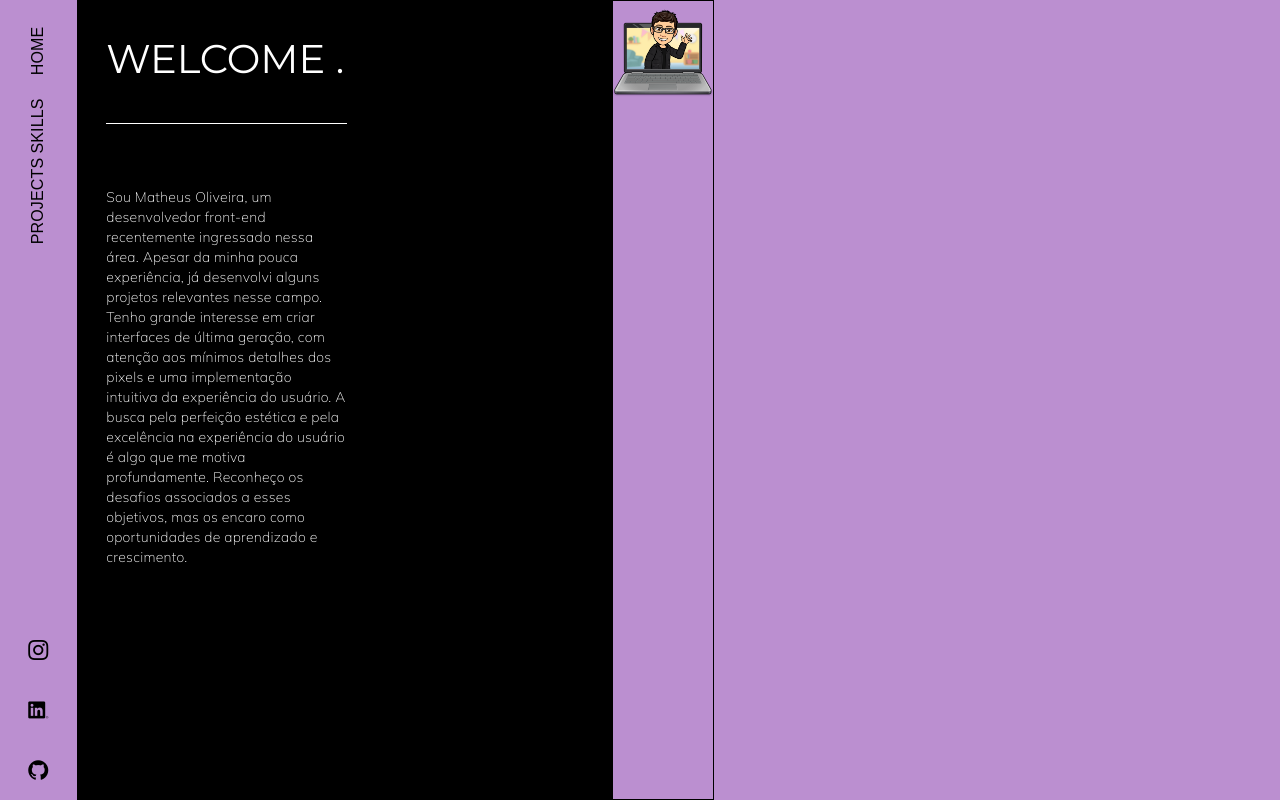
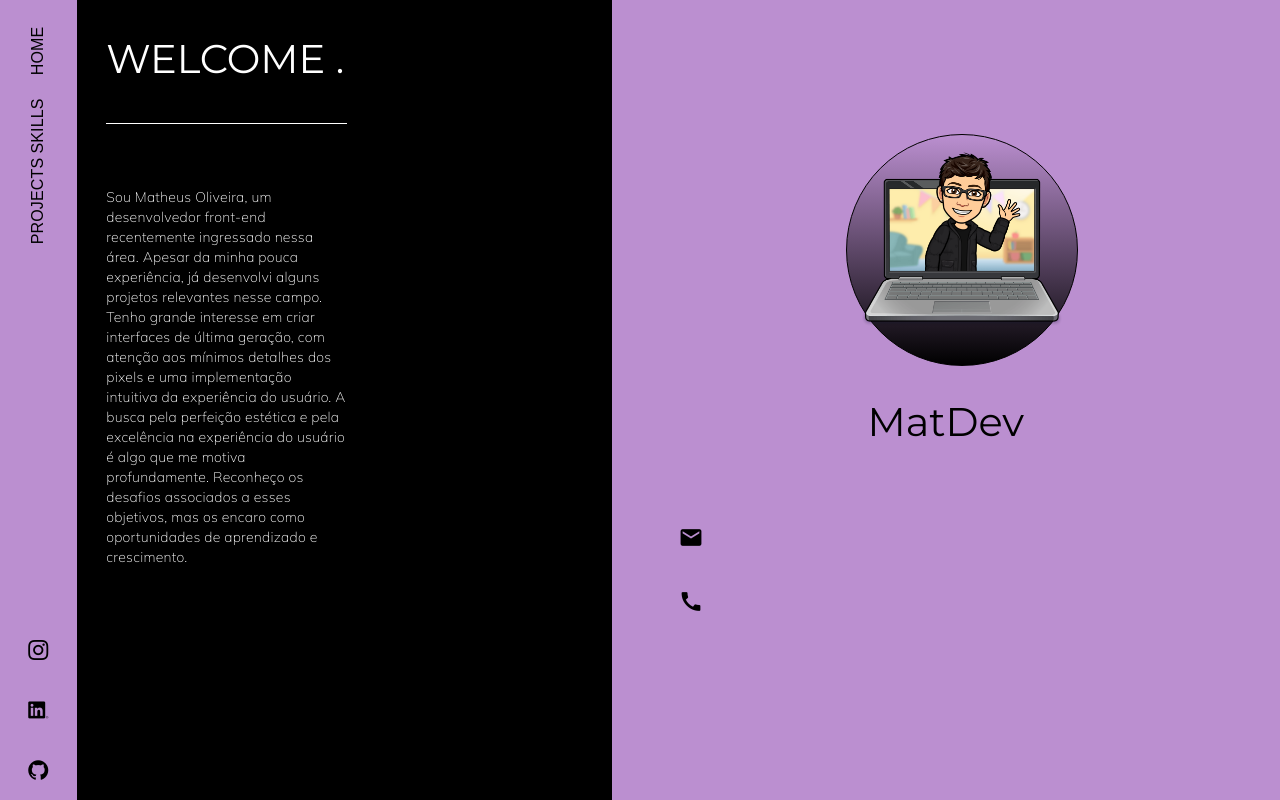
Before and after one commit to Mat2810/Portifolio, an Angular app: page / in a window 1280 px wide. Built offline with nearby package versions, Linux system fonts and the light colour scheme; a web font is replaced by a local one.

Commit message:
Starting Skills

```diff
--- a/src/app/app.component.css
+++ b/src/app/app.component.css
@@ -76,13 +76,21 @@ h3 {
 .bitEmoji {
   display: flex;
   justify-content: center;
+  width: 230px;
+  height: 230px;
   border: 1px solid black;
+  margin-top: 20%;
+  margin-left: 35%;
+  border-radius: 650px;
+  background: linear-gradient(rgb(73.33%, 56.08%, 81.57%), black);
 }
+
 
 .emojiContainer {
   display: flex;
   height: 100%;
   width: 100%;
+  flex-direction: column;
 }
 
 .container {
@@ -124,3 +132,63 @@ p {
   font-weight: 200;
   font-style: normal;
 }
+
+.MatDev {
+  display: flex;
+  font-family: "Montserrat", sans-serif;
+  font-optical-sizing: auto;
+  font-weight: 400;
+  font-style: normal;
+  font-size: 40px;
+  margin: 0;
+  padding: 0;
+  padding-top: 6%;
+  justify-content: center;
+}
+
+.underContainer {
+  display: flex;
+  flex-direction: column;
+  padding: 0;
+  margin: 0;
+  padding-top: 10%;
+}
+
+.underIcons {
+  display: flex;
+  font-size: 25px;
+  padding: 20px;
+  padding-left: 10%;
+}
+
+.skills {
+  display: flex;
+  width: 100%;
+  min-height: 100vh;
+  flex-direction: column;
+}
+
+.panelSkills {
+  display: flex;
+  width: 100%;
+  height: 24%;
+  background-color: black;
+  justify-content: center;
+}
+
+.skillsTitle {
+  display: flex;
+  color: white;
+  font-family: "Montserrat", sans-serif;
+  font-optical-sizing: auto;
+  font-weight: 100;
+  font-style: normal;
+  font-size: 40px;
+}
+
+.skillsContainer {
+  display: flex;
+  width: 100%;
+  height: 100%;
+  background: linear-gradient(black,rgb(73.33%, 56.08%, 81.57%));
+}
--- a/src/app/app.component.html
+++ b/src/app/app.component.html
@@ -43,11 +43,32 @@
         <img
           src="../assets/img/laptop wave.png"
           alt=""
-          width="100px"
-          height="100px"
+          width="200px"
+          height="200px"
         />
       </div>
+      <h1 class="MatDev">MatDev</h1>
+      <div class="underContainer">
+        <mat-icon
+          aria-hidden="false"
+          aria-label="Example home icon"
+          fontIcon="email"
+          class="underIcons"
+        ></mat-icon>
+        <mat-icon
+          aria-hidden="false"
+          aria-label="Example home icon"
+          fontIcon="call"
+          class="underIcons"
+        ></mat-icon>
+      </div>
     </div>
+    <div class="infoContainer"></div>
   </section>
-  <section class="skills" id="skills"></section>
+  <section id="skills" class="skills">
+    <div class="panelSkills">
+      <h1 class="skillsTitle">Essas são algumas das habilidades que aprendi ao longo dos anos.</h1>
+    </div>
+    <div class="skillsContainer"></div>
+  </section>
 </div>
```
